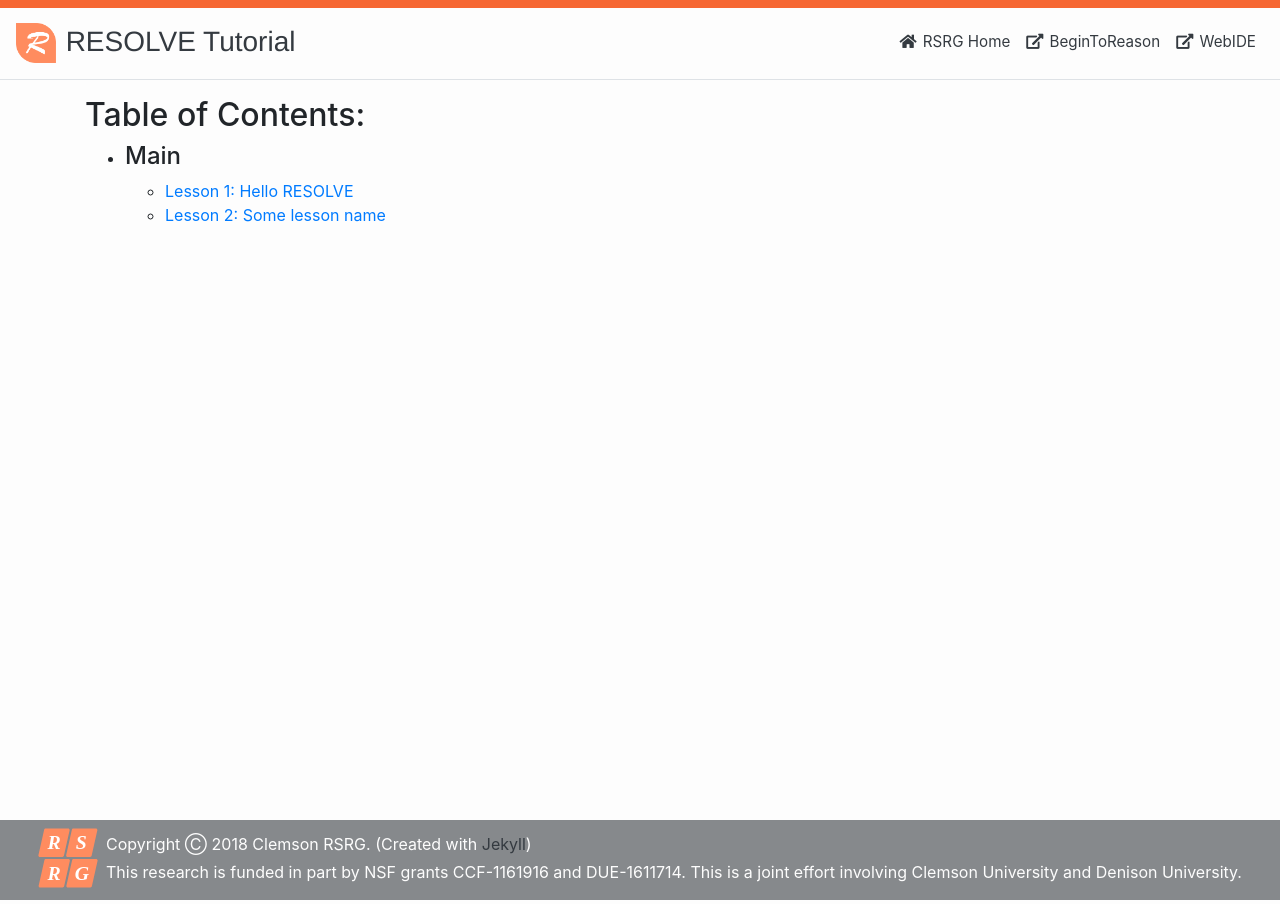
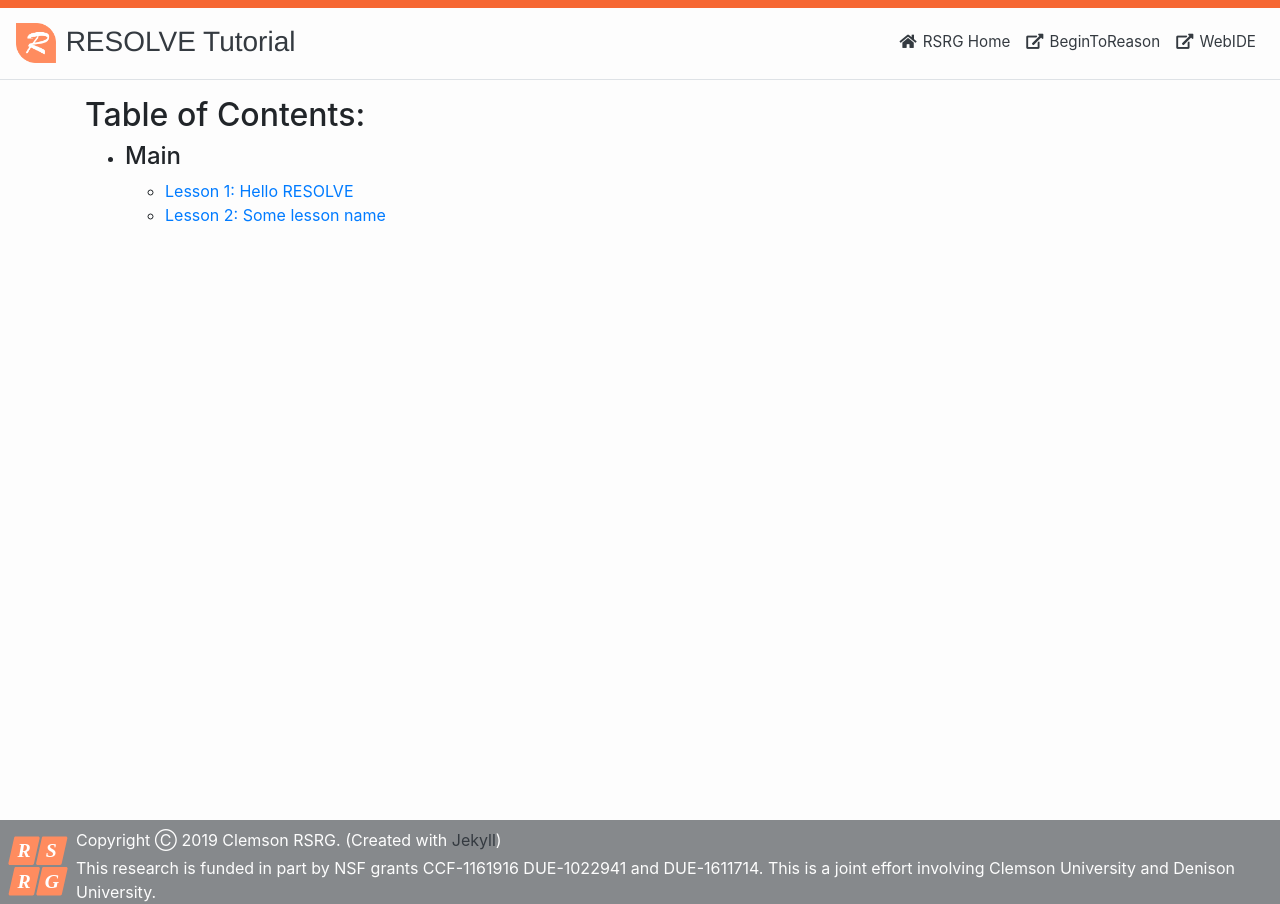
Before and after one commit to yushan87/RESOLVETutorial, a Jekyll site: the page built from index.md, in a window 1280 px wide. Built offline with Jekyll 4.4.1, drawn with Linux system fonts in a browser that asks for light colours; nearby versions of some CDN libraries.

Commit message:
Update license year and copyright information

```diff
--- a/_includes/body_footer.html
+++ b/_includes/body_footer.html
@@ -4,8 +4,8 @@
         <div class="d-flex flex-row align-items-center px-2">
             <img src="{{ "/images/rsrg-logo4.svg" | relative_url }}" width="60" height="60" class="d-none d-sm-inline-flex mr-2" alt="Clemson RSRG Logo 2">
             <div class="d-flex flex-column">
-                <div id="copyright">Copyright &#9400; 2018 Clemson RSRG. <span class="d-none d-sm-inline-flex">(Created with <a class="footer-link" href="https://jekyllrb.com" target="_blank">&nbsp;Jekyll</a>)</span></div>
-                <div id="grants-institutions" class="pt-1">This research is funded in part by NSF grants CCF-1161916 and DUE-1611714. This is a joint effort involving Clemson University and Denison University.</div>
+                <div id="copyright">Copyright &#9400; 2019 Clemson RSRG. <span class="d-none d-sm-inline-flex">(Created with <a class="footer-link" href="https://jekyllrb.com" target="_blank">&nbsp;Jekyll</a>)</span></div>
+                <div id="grants-institutions" class="pt-1">This research is funded in part by NSF grants CCF-1161916 DUE-1022941 and DUE-1611714. This is a joint effort involving Clemson University and Denison University.</div>
             </div>
         </div>
     </div>
```
Also changed, not shown: LICENSE.txt, README.md.
